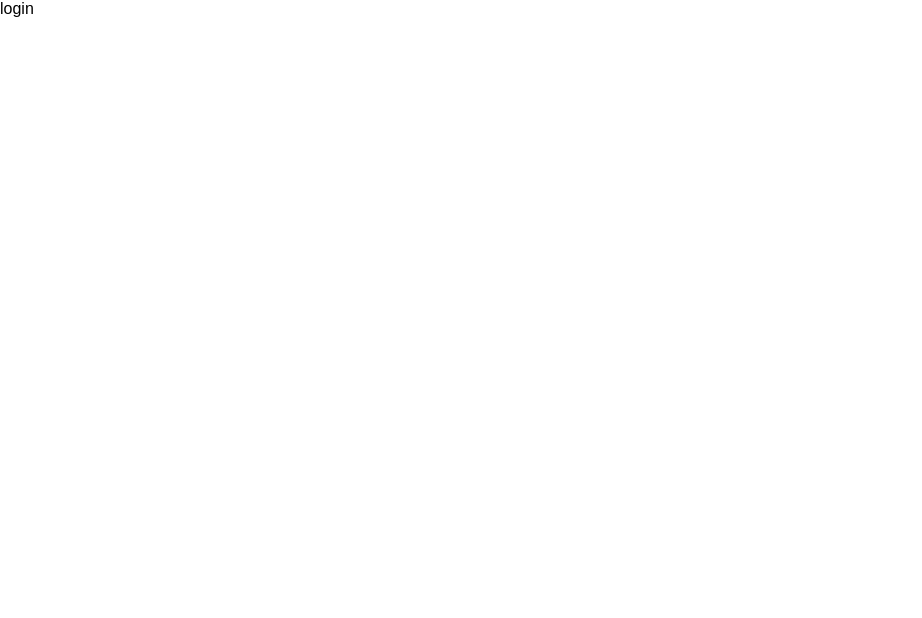
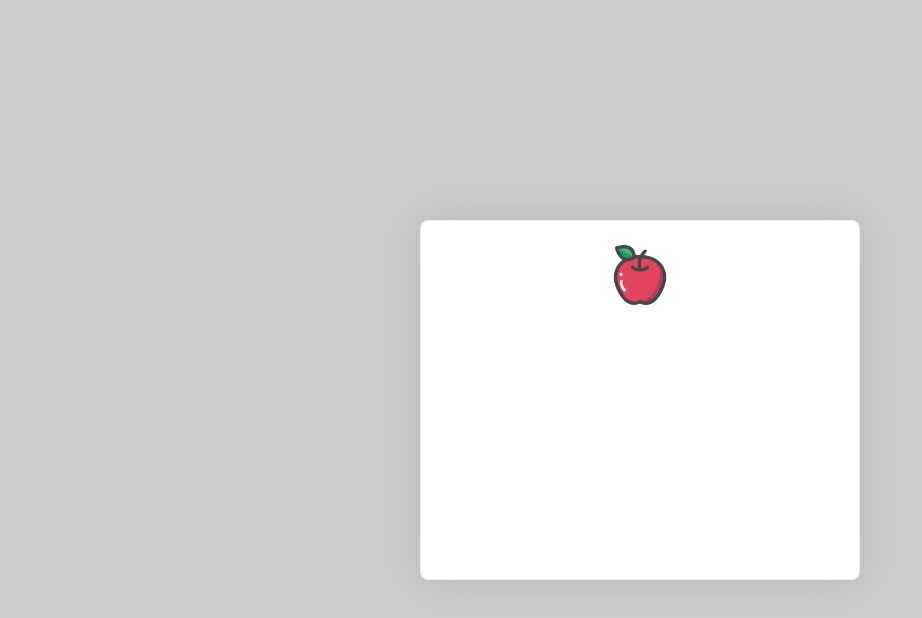
Before and after one commit to ZhangMin1998/react-pc-zm1, a React (Create React App) app: page /login in a window 1280 px wide. Shown: the top 618 px of the page, without its empty margins (0-922 px from the left). Built offline with nearby package versions, Linux system fonts and the light colour scheme.

Commit message:
登录页静态结构

```diff
--- a/src/pages/Login/index.js
+++ b/src/pages/Login/index.js
@@ -1,7 +1,13 @@
+import { Card } from 'antd'
+import logo from '@/assets/image/logo.png'
+import './index.scss'
+
 const Login = () => {
   return (
-    <div>
-      login
+    <div className='login'>
+      <Card className='login_container'>
+        <img className='login_logo' src={logo} alt='logo' />
+      </Card>
     </div>
   )
 }
--- /dev/null
+++ b/src/pages/Login/index.scss
@@ -0,0 +1,23 @@
+.login{
+  width: 100%;
+  height: 100%;
+  position: absolute;
+  left: 0;
+  top: 0;
+  background: #ccc;
+  .login_container{
+    width: 440px;
+    height: 360px;
+    position: absolute;
+    left: 50%;
+    top: 50%;
+    transform: translate(-50%, -50%);
+    box-shadow: 0 0 50px rgb(0 0 0 / 10%);
+    .login_logo{
+      width: 60px;
+      height: 60px;
+      display: block;
+      margin: 0 auto 20px;
+    }
+  }
+}
```
Also changed, not shown: src/assets/image/logo.png (added).
